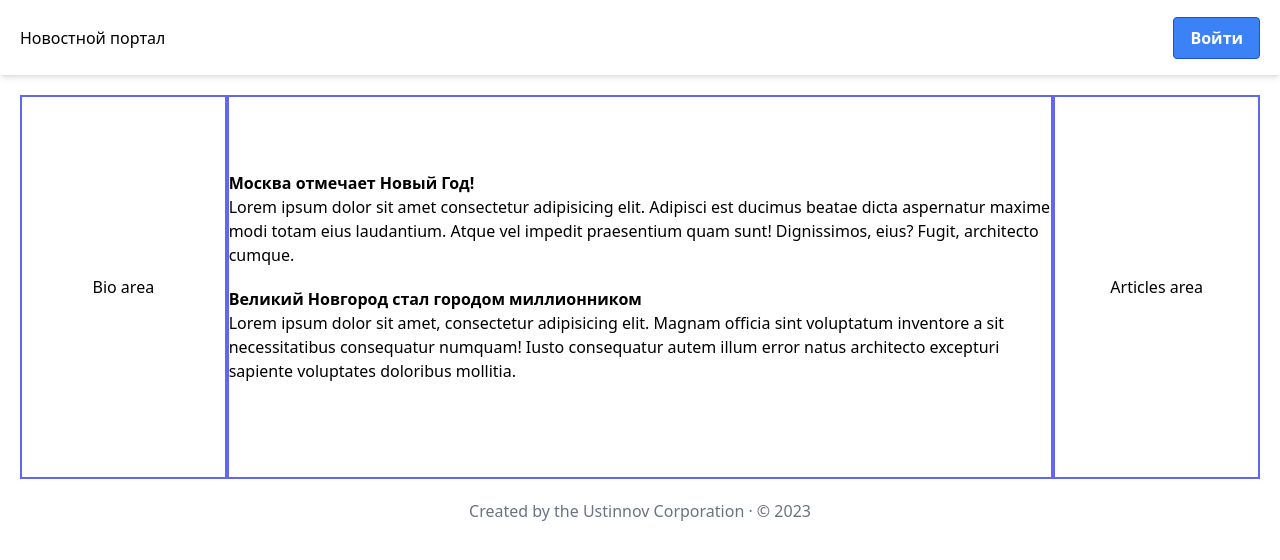
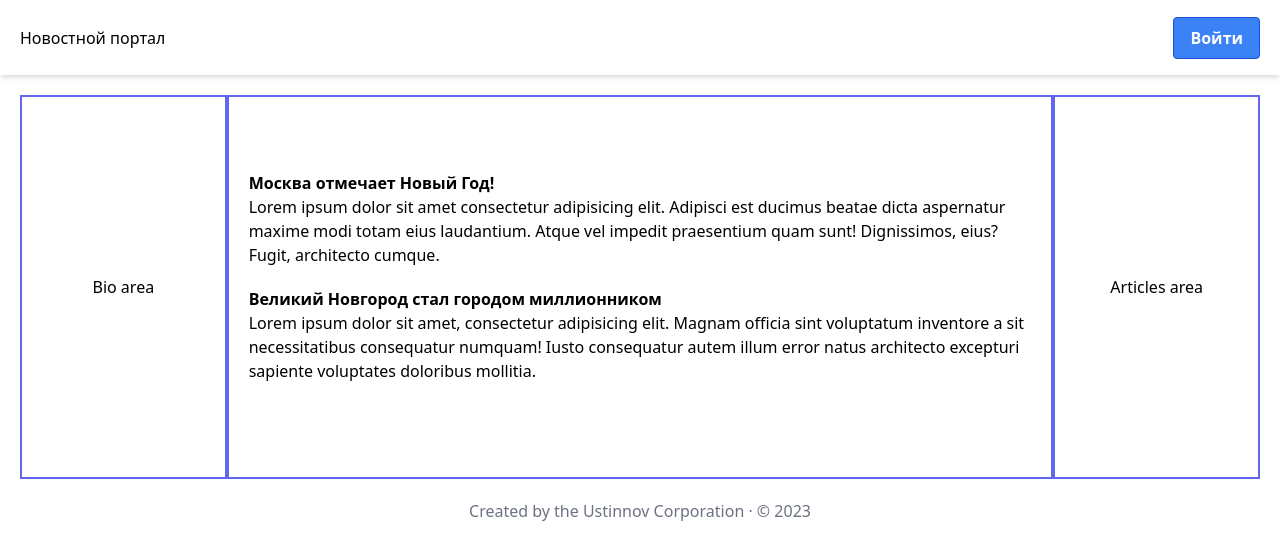
Before and after one commit to mianger22/article_pipeline, a React (Create React App) app: page / in a window 1280 px wide. Shown: the top 560 px of the page. Built offline with nearby package versions, Linux system fonts and the light colour scheme.

Commit message:
added aligns list articles

```diff
--- a/src/components/list_articles/ListArticles.tsx
+++ b/src/components/list_articles/ListArticles.tsx
@@ -13,10 +13,8 @@ export default function ListArticles() {
   ]
 
   return (
-    <div>
-      {
-        articles_data.map(el => <Article title={el.title} text={el.text} />)
-      }
+    <div className="px-5">
+      { articles_data.map(el => <Article title={el.title} text={el.text} />) }
     </div>
   );
 }
```
